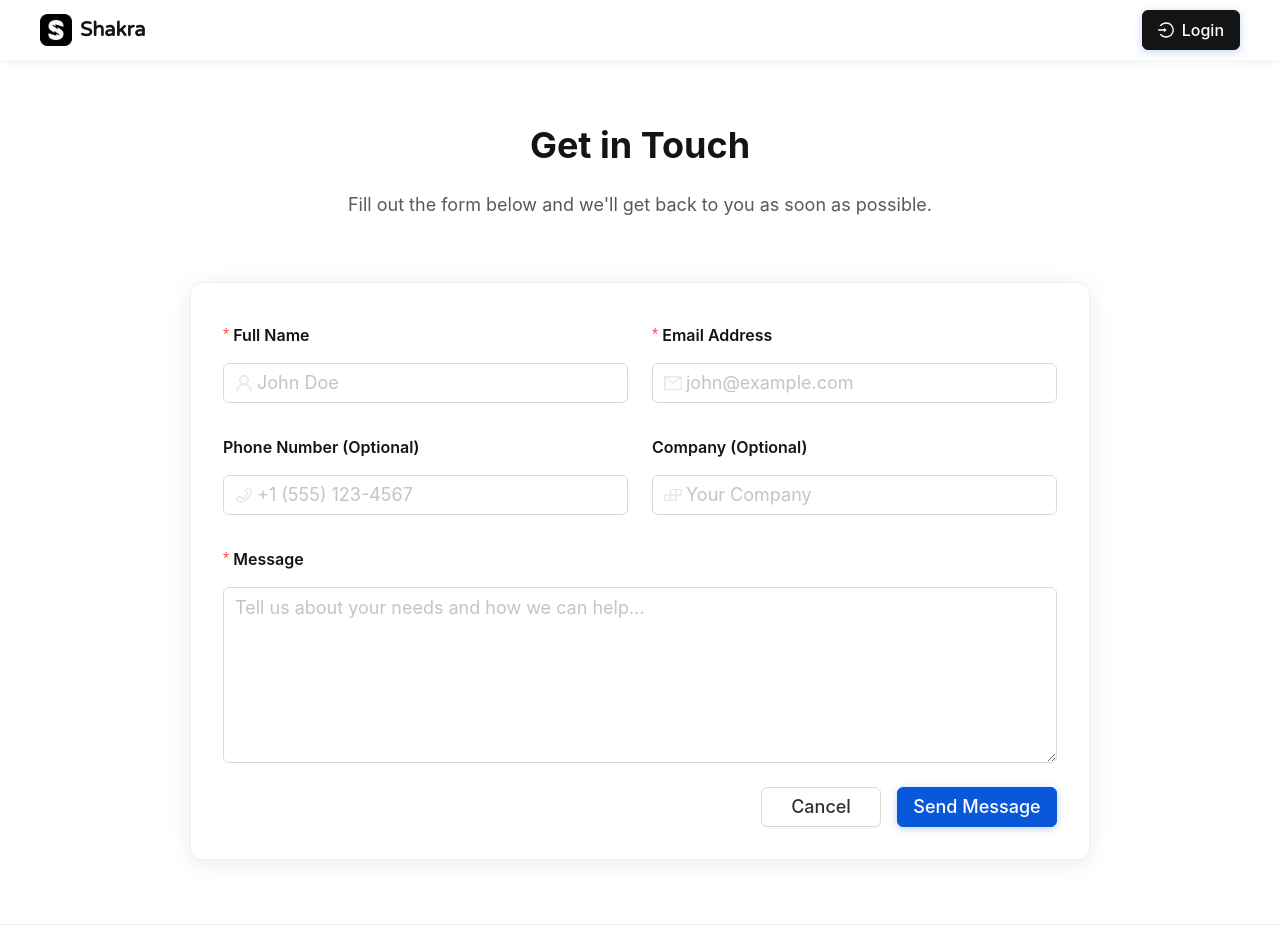
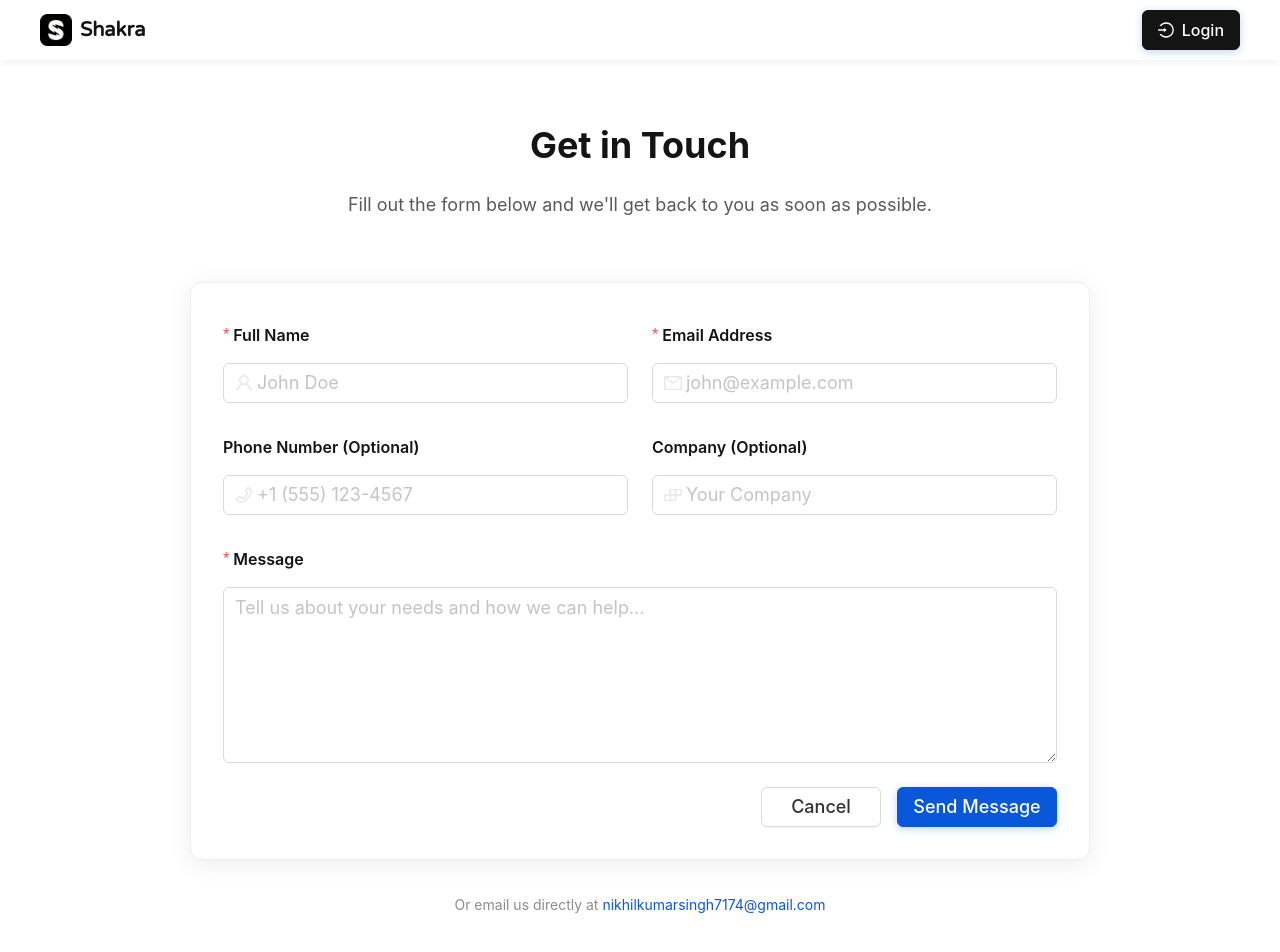
Before and after one commit to Nikhil7174/crisp, a React (Vite) app in the folder client/: page /contact in a window 1280 px wide. Shown: the top 952 px of the page. Built offline with nearby package versions, Linux system fonts and the light colour scheme; no server answers.

Commit message:
changed email id temporarily

```diff
--- a/client/src/pages/Contact.tsx
+++ b/client/src/pages/Contact.tsx
@@ -13,15 +13,30 @@ const { TextArea } = Input;
 // EmailJS configuration
 // Get these from your EmailJS account: https://www.emailjs.com/
 // You can use environment variables or replace these values
+// NOTE: In Vite, env vars are embedded at BUILD TIME, not runtime
+// For Render: Set VITE_EMAILJS_* variables in Render Dashboard > Environment tab
+// Then trigger a new deployment for changes to take effect
 const EMAILJS_SERVICE_ID = import.meta.env.VITE_EMAILJS_SERVICE_ID || 'YOUR_SERVICE_ID';
 const EMAILJS_TEMPLATE_ID = import.meta.env.VITE_EMAILJS_TEMPLATE_ID || 'YOUR_TEMPLATE_ID';
 const EMAILJS_PUBLIC_KEY = import.meta.env.VITE_EMAILJS_PUBLIC_KEY || 'YOUR_PUBLIC_KEY';
 
-// Check if EmailJS is configured
+// Check if EmailJS is configured (handle both placeholder values and empty strings)
 const isEmailJSConfigured =
+  EMAILJS_SERVICE_ID &&
   EMAILJS_SERVICE_ID !== 'YOUR_SERVICE_ID' &&
+  EMAILJS_TEMPLATE_ID &&
   EMAILJS_TEMPLATE_ID !== 'YOUR_TEMPLATE_ID' &&
+  EMAILJS_PUBLIC_KEY &&
   EMAILJS_PUBLIC_KEY !== 'YOUR_PUBLIC_KEY';
+
+// Debug logging (works in both dev and prod to help diagnose issues)
+console.log('EmailJS Configuration Check:', {
+  serviceId: EMAILJS_SERVICE_ID ? `${EMAILJS_SERVICE_ID.substring(0, 8)}...` : 'NOT SET',
+  templateId: EMAILJS_TEMPLATE_ID ? `${EMAILJS_TEMPLATE_ID.substring(0, 8)}...` : 'NOT SET',
+  publicKey: EMAILJS_PUBLIC_KEY ? `${EMAILJS_PUBLIC_KEY.substring(0, 8)}...` : 'NOT SET',
+  isConfigured: isEmailJSConfigured,
+  env: import.meta.env.MODE
+});
 
 export const Contact: React.FC = () => {
   const navigate = useNavigate();
@@ -40,6 +55,13 @@ export const Contact: React.FC = () => {
     setShowSuccess(false); // Hide any previous success message
     try {
       if (!isEmailJSConfigured) {
+        // Log the issue for debugging
+        console.error('EmailJS not configured. Values:', {
+          serviceId: EMAILJS_SERVICE_ID,
+          templateId: EMAILJS_TEMPLATE_ID,
+          publicKey: EMAILJS_PUBLIC_KEY ? `${EMAILJS_PUBLIC_KEY.substring(0, 10)}...` : 'missing'
+        });
+
         // Fallback: Create mailto link with form data
         const subject = encodeURIComponent('Contact Form Submission - Shakra AI');
         const body = encodeURIComponent(
@@ -49,7 +71,7 @@ export const Contact: React.FC = () => {
           `Company: ${values.company || 'Not provided'}\n\n` +
           `Message:\n${values.message}`
         );
-        window.location.href = `mailto:contact@shakra.ai?subject=${subject}&body=${body}`;
+        window.location.href = `mailto:nikhilkumarsingh7174@gmail.com?subject=${subject}&body=${body}`;
         message.info('Opening your email client. Please send the email to complete your submission.');
         form.resetFields();
         setLoading(false);
@@ -283,7 +305,7 @@ export const Contact: React.FC = () => {
             </Form>
           </Card>
 
-          {/* <div style={{
+          <div style={{
             marginTop: spacing.xl,
             textAlign: 'center',
           }}>
@@ -302,10 +324,10 @@ export const Contact: React.FC = () => {
                   e.currentTarget.style.textDecoration = 'none';
                 }}
               >
-                shakra7174@gmail.com
+                nikhilkumarsingh7174@gmail.com
               </a>
             </Text>
-          </div> */}
+          </div>
         </motion.div>
       </div>
     </div>
```
